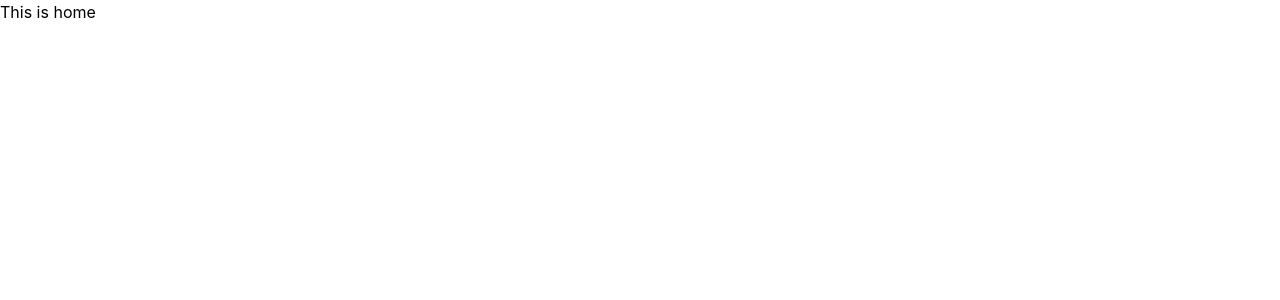
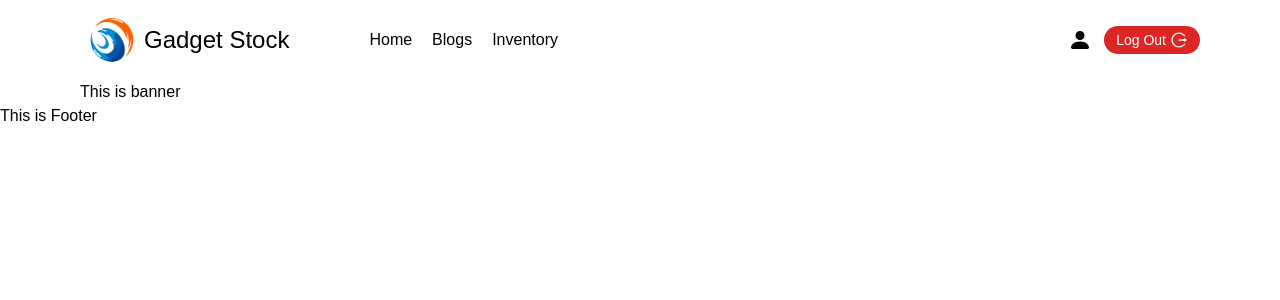
Before and after one commit to RakibulIslamm/gadget-stock, a React (Create React App) app: page / in a window 1280 px wide. Shown: the top 300 px of the page. Built offline with nearby package versions, Linux system fonts and the light colour scheme; no server answers.

Commit message:
header added

```diff
--- a/package.json
+++ b/package.json
@@ -9,6 +9,7 @@
     "firebase": "^9.7.0",
     "react": "^18.1.0",
     "react-dom": "^18.1.0",
+    "react-icons": "^4.3.1",
     "react-router-dom": "^6.3.0",
     "react-scripts": "5.0.1",
     "web-vitals": "^2.1.4"
--- a/src/App.js
+++ b/src/App.js
@@ -2,16 +2,22 @@ import { Route, Routes } from "react-router-dom";
 import Blog from "./Pages/Blog/Blog";
 import ContextProvider from "./Pages/ContextProvider/ContextProvider";
 import Home from "./Pages/Home/Home";
+import PageNotFound from "./Pages/PageNotFound/PageNotFound";
+import Footer from "./Pages/Shared/Footer/Footer";
+import Header from "./Pages/Shared/Header/Header";
 
 function App() {
   return (
     <ContextProvider>
       <div>
+        <Header />
         <Routes>
           <Route path="/" element={<Home />} />
           <Route path="/home" element={<Home />} />
           <Route path="/blogs" element={<Blog />} />
+          <Route path="*" element={<PageNotFound />} />
         </Routes>
+        <Footer />
       </div>
     </ContextProvider>
   );
--- /dev/null
+++ b/src/Pages/Home/Banner/Banner.js
@@ -0,0 +1,12 @@
+
+const Banner = () => {
+    return (
+        <div className="px-[80px]">
+            <div>
+                <h2>This is banner</h2>
+            </div>
+        </div>
+    );
+};
+
+export default Banner;
--- a/src/Pages/Home/Home.js
+++ b/src/Pages/Home/Home.js
@@ -1,9 +1,10 @@
 import React from 'react';
+import Banner from './Banner/Banner';
 
 const Home = () => {
     return (
-        <div>
-            <h1>This is home</h1>
+        <div className='pt-20'>
+            <Banner />
         </div>
     );
 };
--- /dev/null
+++ b/src/Pages/PageNotFound/PageNotFound.js
@@ -0,0 +1,11 @@
+import React from 'react';
+
+const PageNotFound = () => {
+    return (
+        <div className=' w-full h-screen flex justify-center items-center'>
+            <h1>404 Page Not Found</h1>
+        </div>
+    );
+};
+
+export default PageNotFound;
--- a/src/Pages/Shared/Footer/Footer.js
+++ b/src/Pages/Shared/Footer/Footer.js
@@ -0,0 +1,11 @@
+import React from 'react';
+
+const Footer = () => {
+    return (
+        <div>
+            This is Footer
+        </div>
+    );
+};
+
+export default Footer;
--- a/src/Pages/Shared/Header/Header.js
+++ b/src/Pages/Shared/Header/Header.js
@@ -0,0 +1,35 @@
+import React from 'react';
+import { Link } from 'react-router-dom';
+import logo from '../../../images/logo.png'
+import { BsFillPersonFill, } from 'react-icons/bs'
+import { AiOutlineLogout } from 'react-icons/ai'
+
+const Header = () => {
+    return (
+        <div className='-mb-20'>
+            <div className=' px-[80px] h-20 flex items-center justify-between'>
+                <div className='flex items-center gap-20'>
+                    <Link to='/'>
+                        <div className='flex items-center'>
+                            <img src={logo} alt="" className="w-16 h-16" />
+                            <h1 className='text-2xl'>Gadget Stock</h1>
+                        </div>
+                    </Link>
+                    <div className='flex items-center gap-5'>
+                        <Link to='/'>Home</Link>
+                        <Link to='/Blogs'>Blogs</Link>
+                        <Link to='/inventory'>Inventory</Link>
+                    </div>
+                </div>
+                <div>
+                    <div className='flex items-center gap-3'>
+                        <button className='text-2xl'><BsFillPersonFill /></button>
+                        <button className='flex items-center gap-1 bg-red-600 text-white px-3 py-1 rounded-full text-sm transition-all duration-100 active:bg-red-500'>Log Out<AiOutlineLogout className='text-lg' /></button>
+                    </div>
+                </div>
+            </div>
+        </div>
+    );
+};
+
+export default Header;
--- a/src/index.css
+++ b/src/index.css
@@ -2,12 +2,11 @@
 @tailwind base;
 @tailwind components;
 @tailwind utilities;
+@import url('https://fonts.googleapis.com/css2?family=Poppins:ital,wght@0,100;0,200;0,300;0,400;0,500;0,600;0,700;0,800;0,900;1,100;1,200;1,300;1,400;1,500;1,600;1,700;1,800;1,900&display=swap');
 
 body {
   margin: 0;
-  font-family: -apple-system, BlinkMacSystemFont, 'Segoe UI', 'Roboto', 'Oxygen',
-    'Ubuntu', 'Cantarell', 'Fira Sans', 'Droid Sans', 'Helvetica Neue',
-    sans-serif;
+  font-family: 'Poppins', sans-serif;
   -webkit-font-smoothing: antialiased;
   -moz-osx-font-smoothing: grayscale;
 }
```
Also changed, not shown: src/images/logo.png (added), 1 other file (tests, documents, lock files or other folders).
